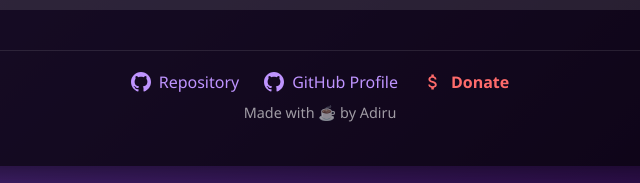
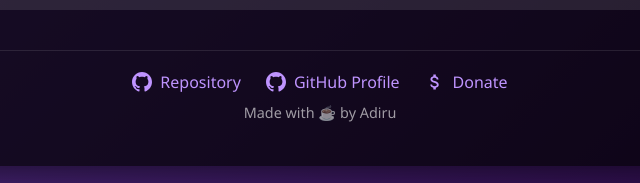
Before and after one commit to Adiru3/Twitch-Embed-Generator, a plain HTML site: page index.html in a window 1280 px wide. Shown: the part 707-890 px from the top of the page, 320-960 px from the left. Drawn offline with Linux system fonts and the light colour scheme; a script that the page names is missing.

Commit message:
Update index.html

```diff
--- a/index.html
+++ b/index.html
@@ -201,7 +201,7 @@
 
                 <a href="https://donatello.to/AdiruNetwork"
                    target="_blank"
-                   style="color: #ff6b6b; text-decoration: none; display: flex; align-items: center; gap: 8px; font-weight: bold;">
+                   style="color: #bf94ff; text-decoration: none; display: flex; align-items: center; gap: 8px;">
                     <svg style="width: 20px; height: 20px; fill: currentColor;" viewBox="0 0 24 24">
                         <path d="M11.8 10.9c-2.27-.59-3-1.2-3-2.15 0-1.09 1.01-1.85 2.7-1.85 1.78 0 2.44.85 2.5 2.1h2.21c-.07-1.72-1.12-3.3-3.21-3.81V3h-3v2.16c-1.94.42-3.5 1.68-3.5 3.61 0 2.31 1.91 3.46 4.7 4.13 2.5.6 3 1.48 3 2.41 0 .69-.49 1.79-2.7 1.79-2.06 0-2.87-.92-2.98-2.1h-2.2c.12 2.19 1.76 3.42 3.68 3.83V21h3v-2.15c1.95-.37 3.5-1.5 3.5-3.55 0-2.84-2.43-3.81-4.7-4.4z"/>
                     </svg>
```
